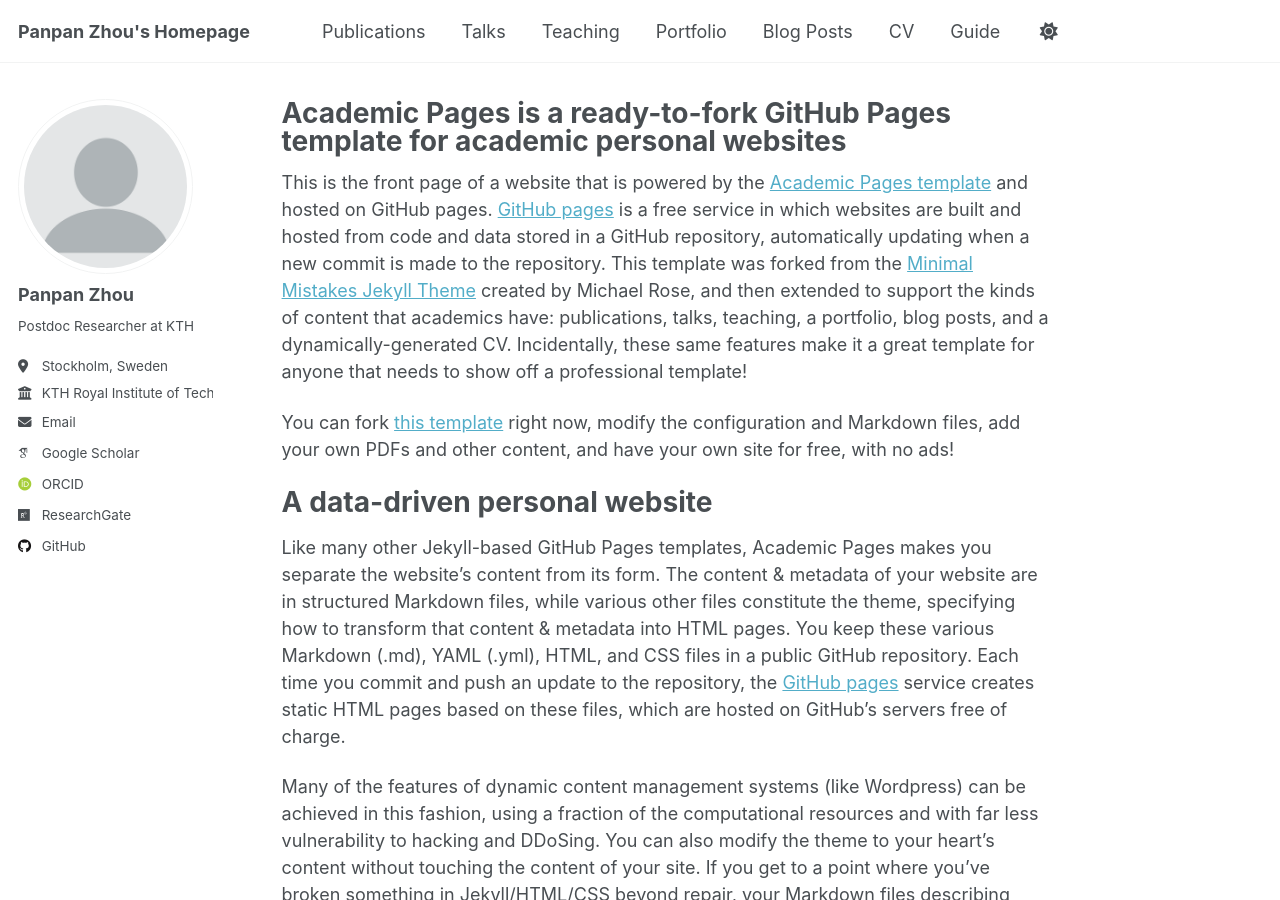
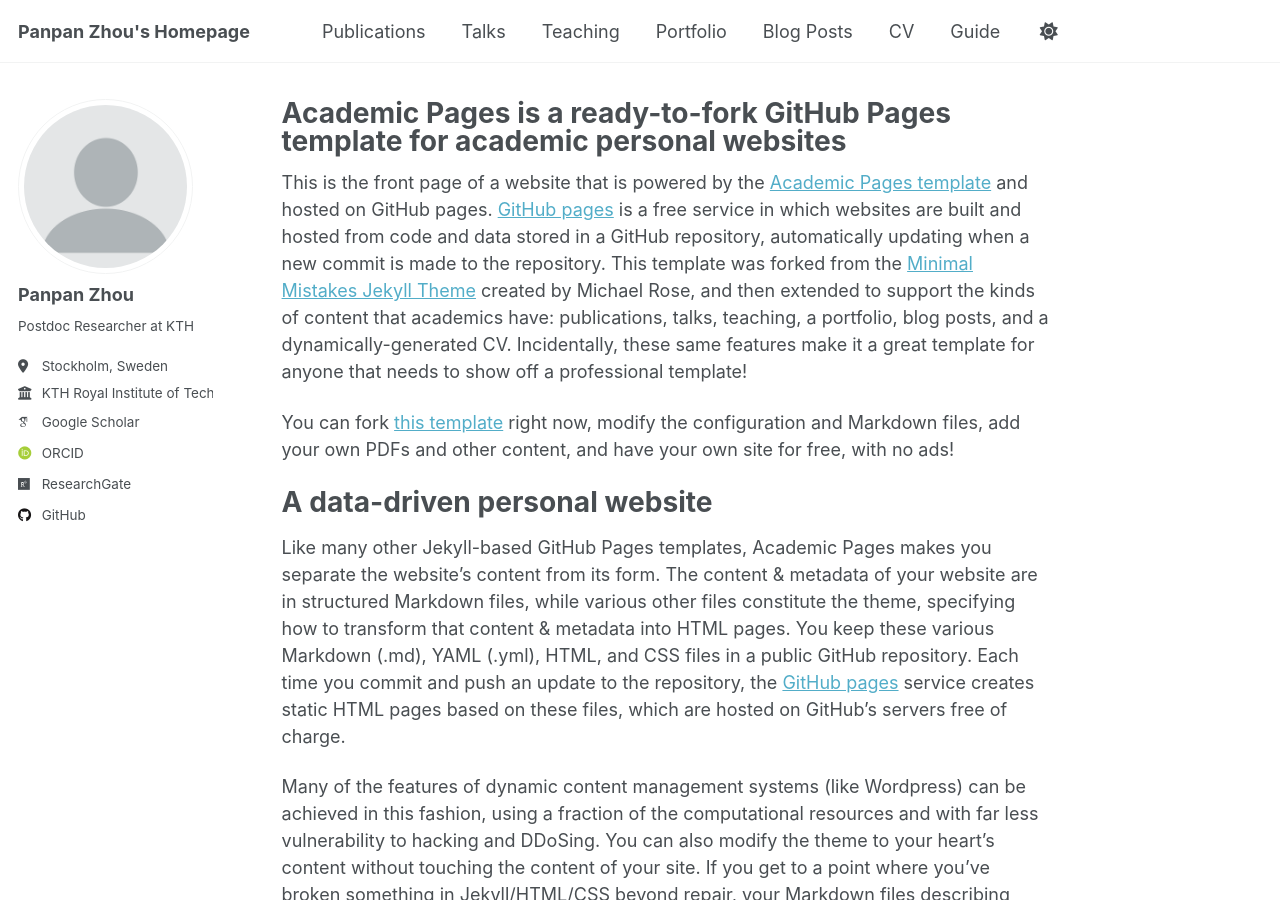
Before and after one commit to PanpanZhou11/Panpan-Zhou.github.io, a Jekyll site: the page built from _pages/about.md, in a window 1280 px wide and 900 px high. Built offline with Jekyll 4.4.1, drawn with Linux system fonts in a browser that asks for light colours; some web fonts are replaced; a script that is not in the unit is left out.

Commit message:
Update _config.yml

```diff
--- a/_config.yml
+++ b/_config.yml
@@ -30,7 +30,7 @@ author:
   location         : "Stockholm, Sweden"
   employer         : "KTH Royal Institute of Technology"
   uri              : # URL
-  email            : "panpanz@kth.se"
+  #email            : "panpanz@kth.se"
 
   # Academic websites
   academia         : # URL
```
